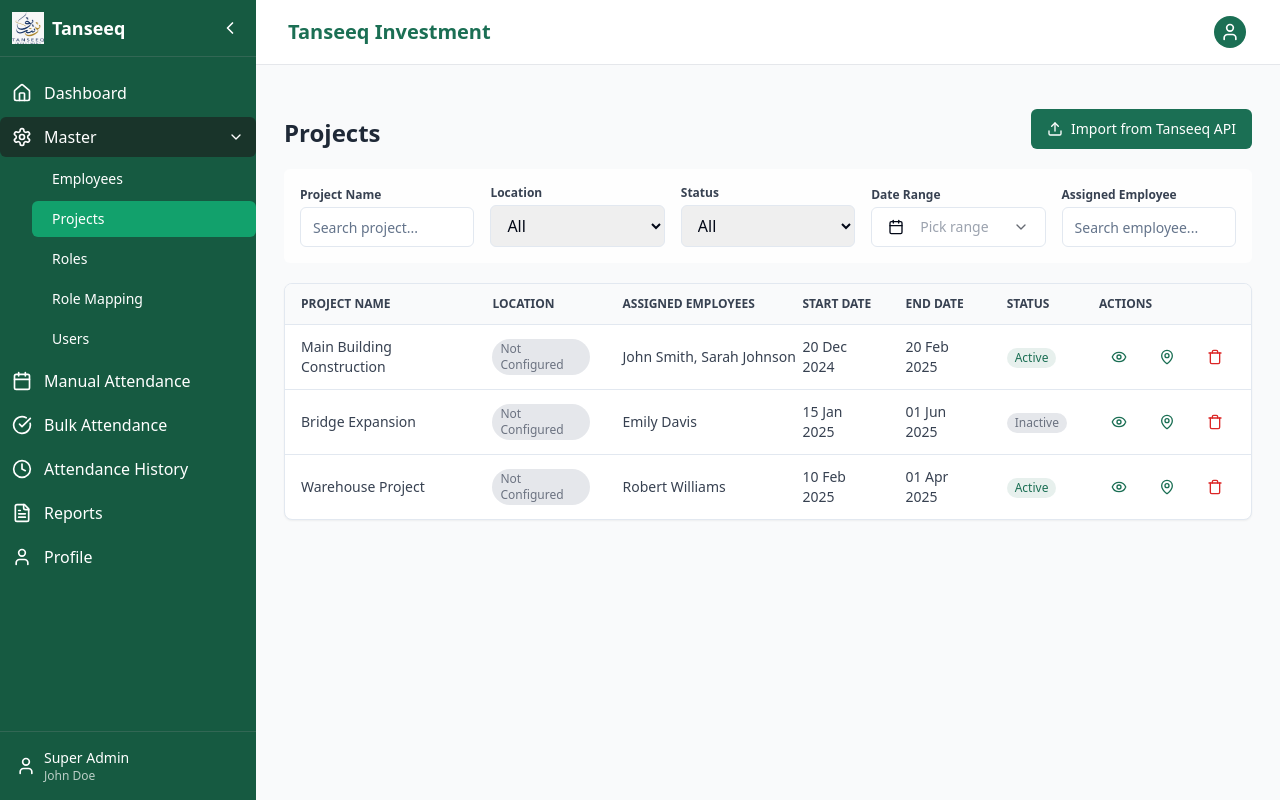
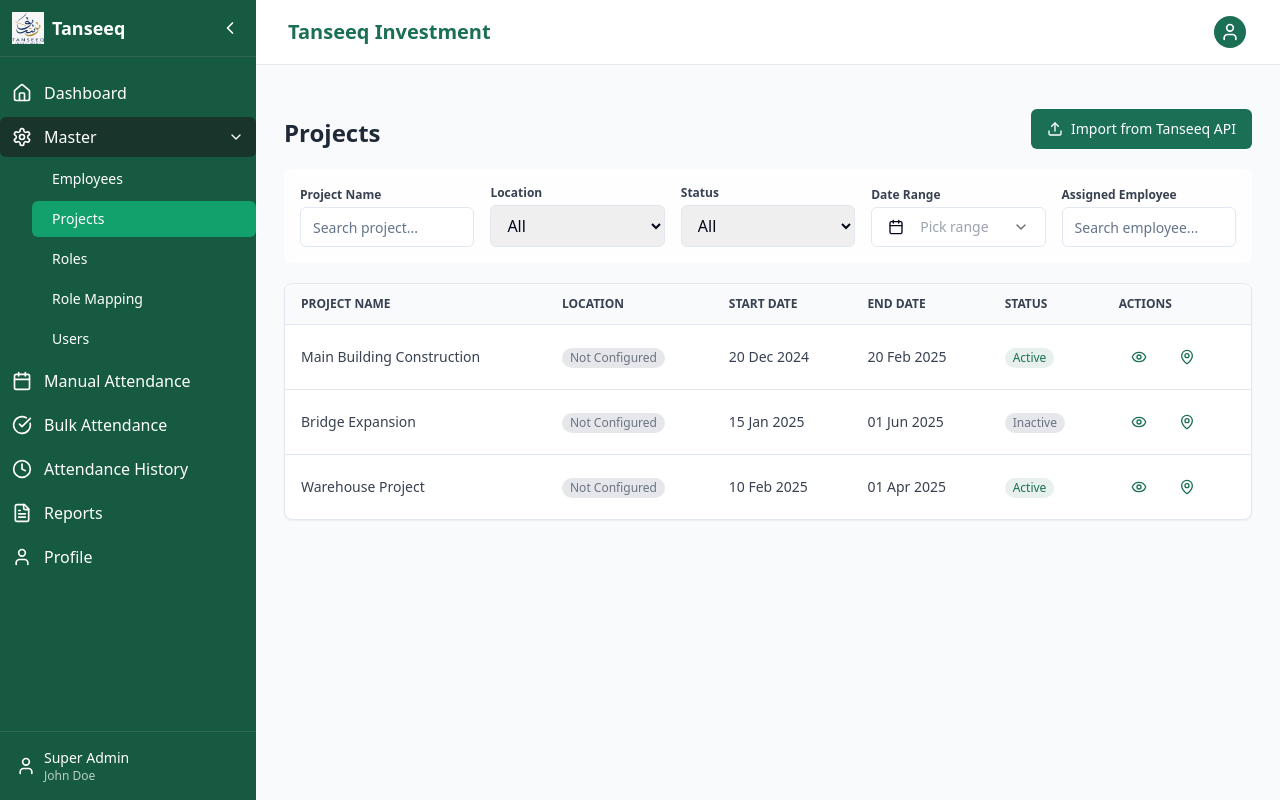
Before and after one commit to ravikumatrials/micro-service-into-src, a React (Vite) app: page /master/projects in a window 1280 px wide. Built offline with nearby package versions, Linux system fonts and the light colour scheme.

Commit message:
Remove Assigned Employees and Delete Action
Remove the "Assigned Employees" column and the "Delete" action from the project table in the master project view.

```diff
--- a/src/pages/master/ProjectTable.tsx
+++ b/src/pages/master/ProjectTable.tsx
@@ -1,5 +1,5 @@
 
-import { Eye, Trash, MapPin } from "lucide-react";
+import { Eye, MapPin } from "lucide-react";
 import {
   Tooltip,
   TooltipContent,
@@ -32,7 +32,6 @@ export default function ProjectTable({
           <tr>
             <th className="px-4 py-3">Project Name</th>
             <th className="px-4 py-3">Location</th>
-            <th className="px-4 py-3">Assigned Employees</th>
             <th className="px-4 py-3">Start Date</th>
             <th className="px-4 py-3">End Date</th>
             <th className="px-4 py-3">Status</th>
@@ -55,30 +54,6 @@ export default function ProjectTable({
                     <span className="inline-block px-2 py-0.5 rounded-full font-medium text-xs bg-gray-200 text-gray-500">
                       Not Configured
                     </span>
-                  )}
-                </td>
-                {/* Employees */}
-                <td className="px-4 py-3 max-w-[180px]">
-                  {project.assignedEmployees && project.assignedEmployees.length ? (
-                    <TooltipProvider>
-                      <Tooltip>
-                        <TooltipTrigger asChild>
-                          <span className="truncate" title={project.assignedEmployees.map(e=>e.name).join(", ")}>
-                            {project.assignedEmployees.length > 2
-                              ? `${project.assignedEmployees.slice(0,2).map(e=>e.name).join(", ")} +${project.assignedEmployees.length - 2}`
-                              : project.assignedEmployees.map(e=>e.name).join(", ")
-                            }
-                          </span>
-                        </TooltipTrigger>
-                        <TooltipContent side="top" align="center">
-                          {project.assignedEmployees.map((e, i) => (
-                            <div key={e.id} className="text-xs">{e.name}</div>
-                          ))}
-                        </TooltipContent>
-                      </Tooltip>
-                    </TooltipProvider>
-                  ) : (
-                    <span className="italic text-xs text-gray-400">None</span>
                   )}
                 </td>
                 {/* Start Date */}
@@ -136,33 +111,13 @@ export default function ProjectTable({
                         </TooltipContent>
                       </Tooltip>
                     </TooltipProvider>
-
-                    <TooltipProvider>
-                      <Tooltip>
-                        <TooltipTrigger asChild>
-                          <Button
-                            type="button"
-                            variant="ghost"
-                            size="icon"
-                            aria-label="Delete Project"
-                            onClick={() => onDelete(project)}
-                            className="hover:bg-red-100 text-red-600"
-                          >
-                            <Trash className="h-4 w-4" />
-                          </Button>
-                        </TooltipTrigger>
-                        <TooltipContent>
-                          <p className="text-xs">Delete Project</p>
-                        </TooltipContent>
-                      </Tooltip>
-                    </TooltipProvider>
                   </div>
                 </td>
               </tr>
             ))
           ) : (
             <tr>
-              <td colSpan={7} className="text-center py-8 text-gray-400">No projects found</td>
+              <td colSpan={6} className="text-center py-8 text-gray-400">No projects found</td>
             </tr>
           )}
         </tbody>
```
